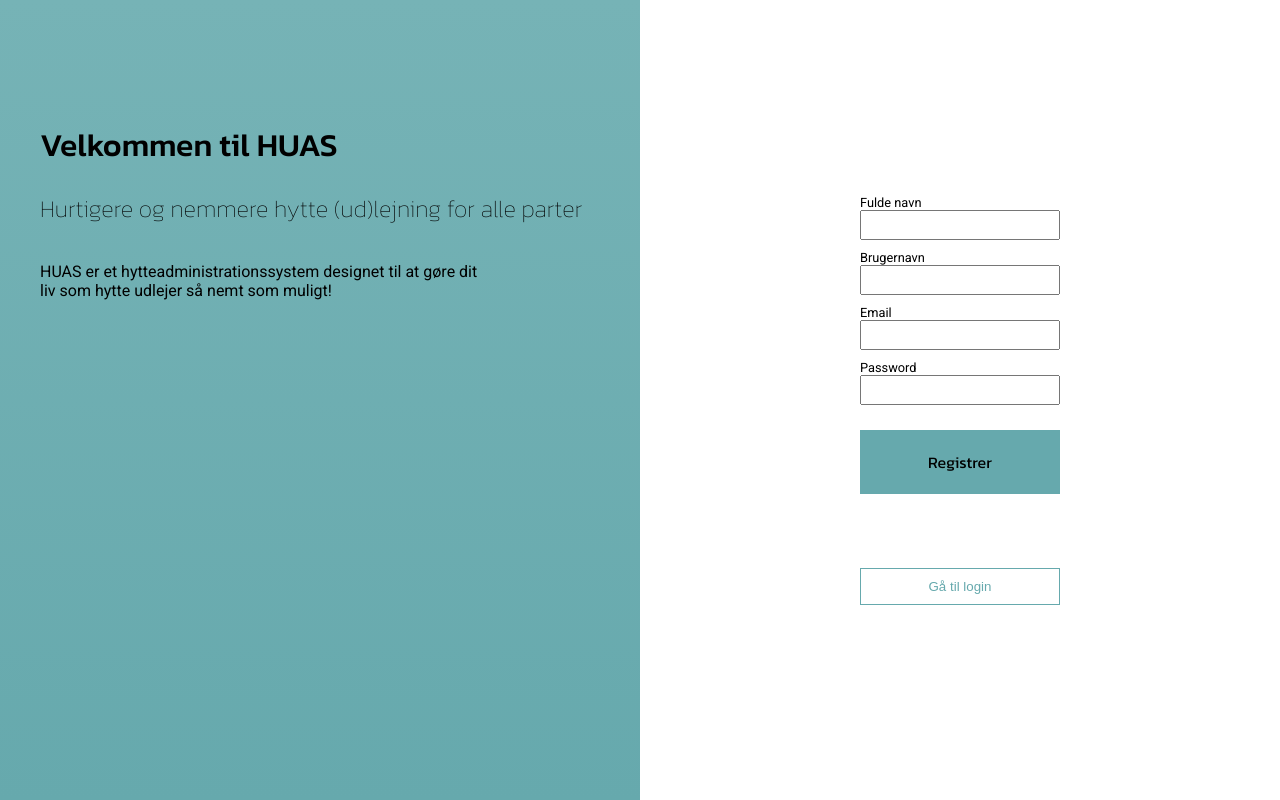
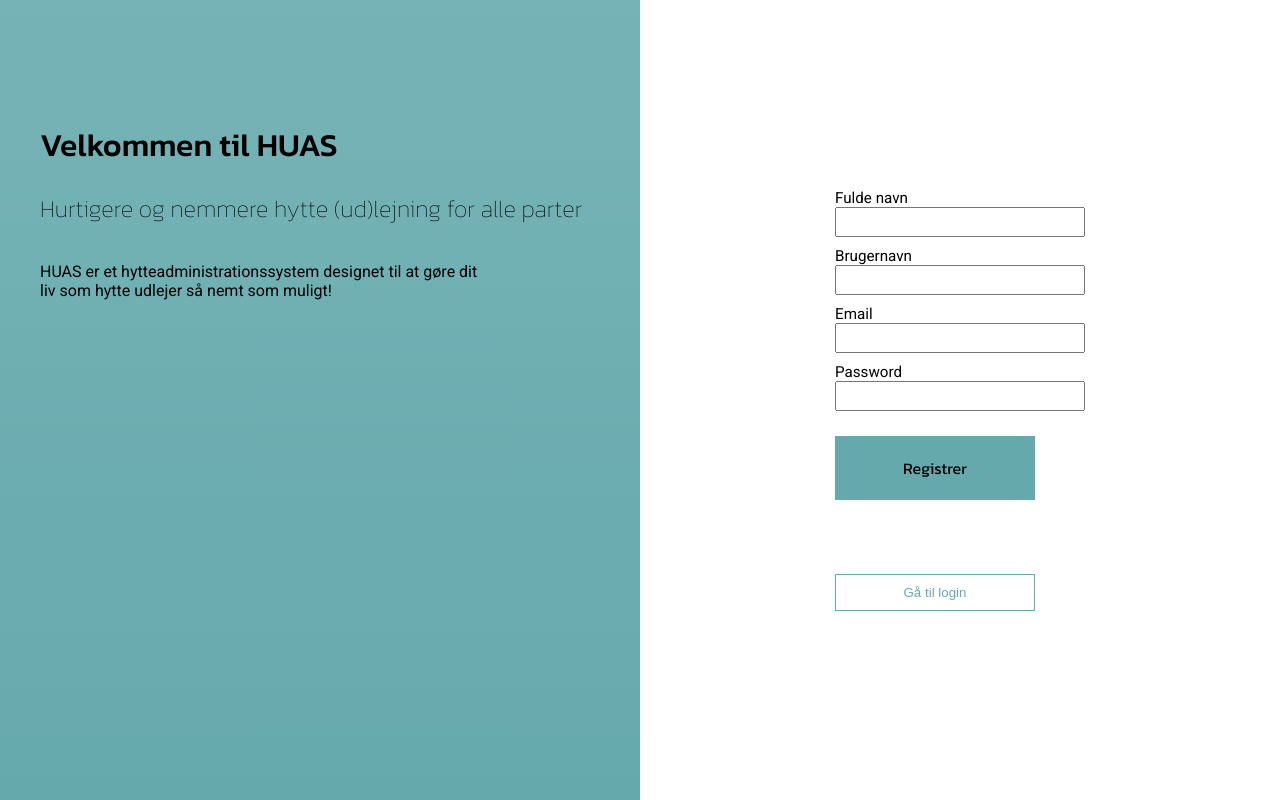
Before and after one commit to derangeddk/hyttebook-frontend, a Nuxt app: page / in a window 1280 px wide. Built offline with nearby package versions, Linux system fonts and the light colour scheme.

Commit message:
Handle username/email already exists gracefully towards user

```diff
--- a/components/labelled-input.vue
+++ b/components/labelled-input.vue
@@ -1,13 +1,18 @@
 <template>
     <label class="labelled-input" :for="name">
-        <span>{{ label }}</span>
-        <input :name="name" :type="type" :value="value" autocomplete="new-password" @input="$emit('input', $event.target.value)">
+        <span>
+            {{ label }}
+            <span class="error-message" v-show="errorMessage">
+                {{ errorMessage }}
+            </span>
+        </span>
+        <input :name="name" :type="type" :value="value" autocomplete="new-password" @input="$emit('input', $event.target.value)" required>
     </label>
 </template>
 
 <script>
 export default {
-    props: [ "name", "type", "label", "value" ],
+    props: [ "name", "type", "label", "value", "errorMessage" ],
 }
 </script>
 
@@ -22,13 +27,18 @@ export default {
 
         span {
             font-weight: normal;
-            font-size: 0.80em;
+            font-size: 0.95em;
             font-family: "Roboto";
+
+            .error-message {
+                display: inline;
+                color: red;
+            }
         }
 
         input {
             height: 30px;
-            width: 200px;
+            width: 250px;
             font-weight: 400;
             font-family: "Kanit";
             padding: 3px 4px;
--- a/components/sign-up.vue
+++ b/components/sign-up.vue
@@ -1,8 +1,8 @@
 <template>
     <form @submit.prevent="signUp();" class="sign-up-container">
         <labelled-input name="first-name" type="text" label="Fulde navn" v-model="fullName"></labelled-input>
-        <labelled-input name="username" type="text" label="Brugernavn" v-model="username"></labelled-input>
-        <labelled-input name="email" type="email" label="Email" v-model="email"></labelled-input>
+        <labelled-input :errorMessage="duplicateUsername" name="username" type="text" label="Brugernavn" v-model="username"></labelled-input>
+        <labelled-input :errorMessage="duplicateEmail" name="email" type="email" label="Email" v-model="email"></labelled-input>
         <labelled-input name="password" type="password" label="Password" v-model="password"></labelled-input>
         <primary-button type="submit">Registrer</primary-button>
 
@@ -25,7 +25,9 @@ export default {
             fullName: "",
             username: "",
             email: "",
-            password: ""
+            password: "",
+            duplicateEmail: "",
+            duplicateUsername: ""
         }
     },
     methods: {
@@ -33,6 +35,8 @@ export default {
             'setUsername',
         ]),
         signUp: async function () {
+            this.duplicateEmail = "";
+            this.duplicateUsername = "";
             let payload = {
                 fullName: this.fullName,
                 username: this.username,
@@ -48,13 +52,21 @@ export default {
             try {
                 response = await axios.post('http://localhost:4752/users', payload, { headers });
             } catch(error) {
+                if(error.response.data.message === "A user with that username already exists") {
+                    this.duplicateUsername = "er allerede i brug"
+                    return;
+                }
+                if(error.response.data.message === "A user with that email already exists") {
+                    this.duplicateEmail = "er allerede i brug"
+                    return;
+                }
                 console.error("failed to register user: ", error);
                 return;
             }
 
             this.setUsername(this.username);
             this.$router.push("/form-configuration");
-        }
+        },
     },
     components: { LabelledInput, PrimaryButton, SecondaryButton }
 }
```
